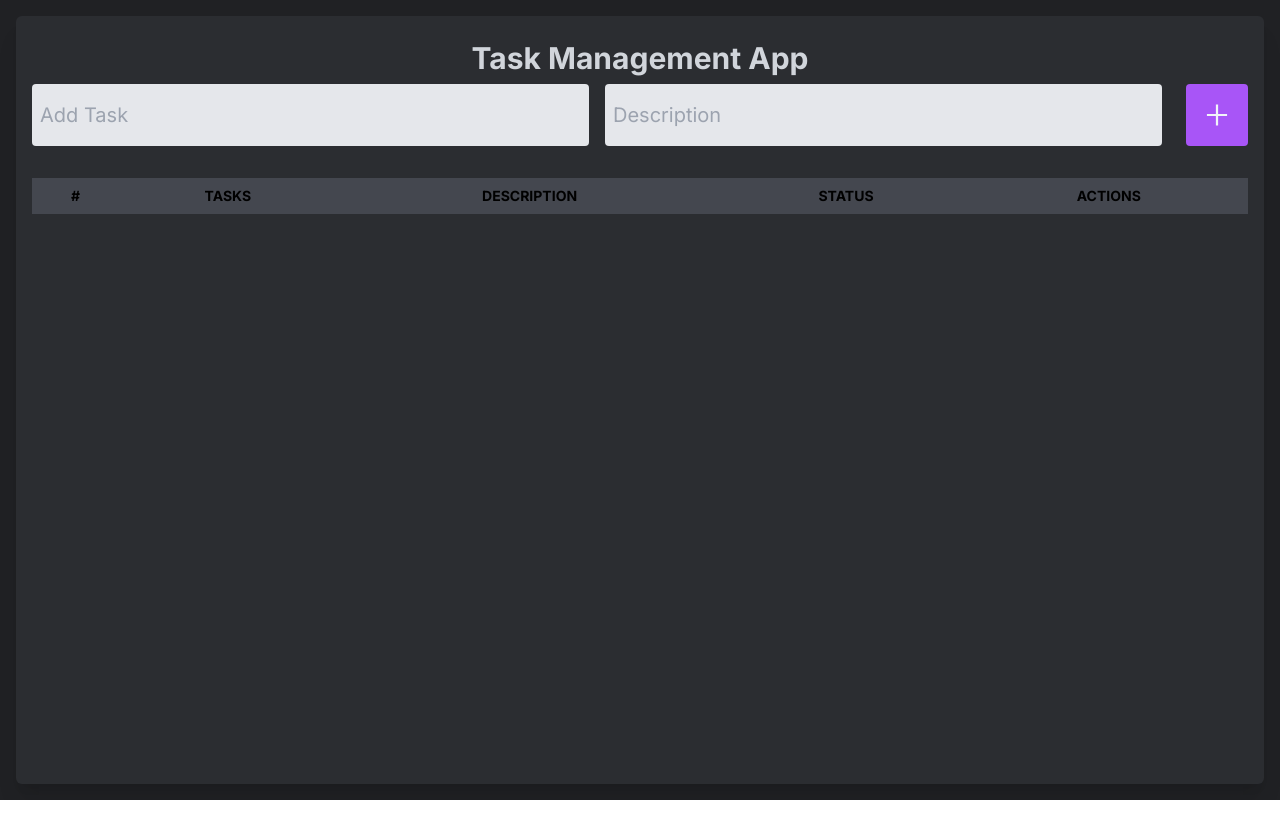
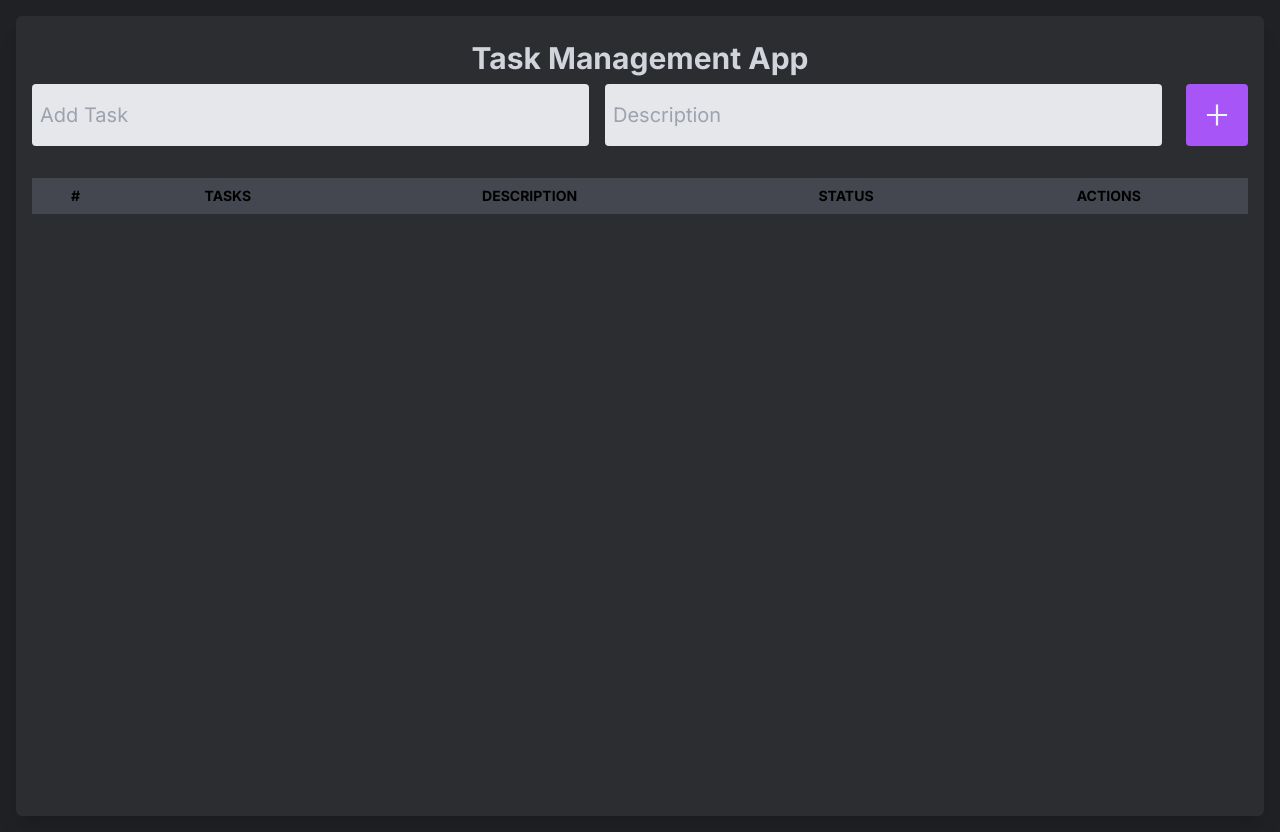
Before and after one commit to chimt4chi/TaskManagement, a Next.js app: page / in a window 1280 px wide. Before the commit the page ends 800 px from the top, so only its background shows below. Built offline with nearby package versions, Linux system fonts and the light colour scheme.

Commit message:
Update TodoList.tsx

```diff
--- a/app/components/TodoList.tsx
+++ b/app/components/TodoList.tsx
@@ -17,8 +17,10 @@ interface Todo {
 
 const style = {
   // Styles...
-  bg: `h-screen w-screen p-4 bg-dark-mode bg-no-repeat bg-cover bg-center`,
-  container: `bg-dark-table h-full max-w-[100vw] w-full m-auto rounded-md shadow-xl p-4`,
+  bg: `p-4 bg-dark-mode bg-no-repeat bg-cover bg-center`,
+  // container: `bg-dark-table h-full max-w-[100vw] w-full m-auto rounded-md shadow-xl p-4`,
+  container: `bg-dark-table min-h-screen max-w-[100vw] w-full m-auto rounded-md shadow-xl p-4`,
+
   heading: `text-3xl font-bold text-center text-gray-300 p-2`,
   form: `flex flex-col md:flex-row gap-2 md:gap-4`,
   input: `bg-gray-200 p-2 w-full md:w-3/4 text-xl text-black rounded focus:outline-none focus:ring-2 focus:ring-blue-500`,
```
